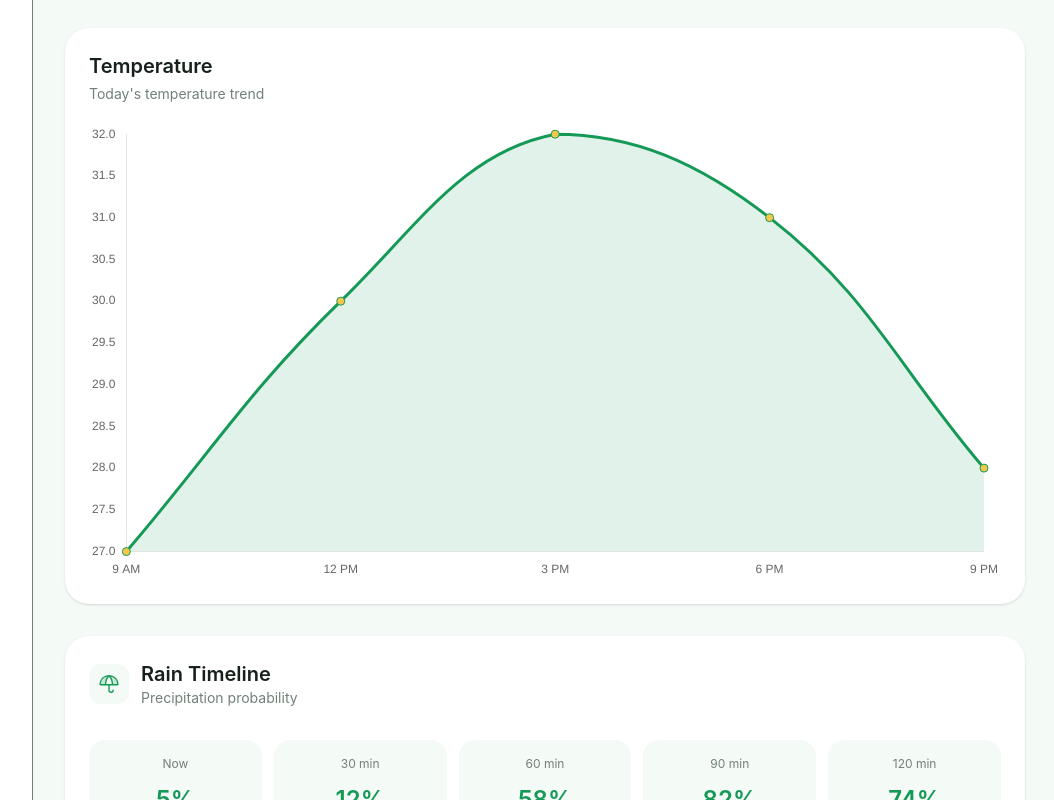
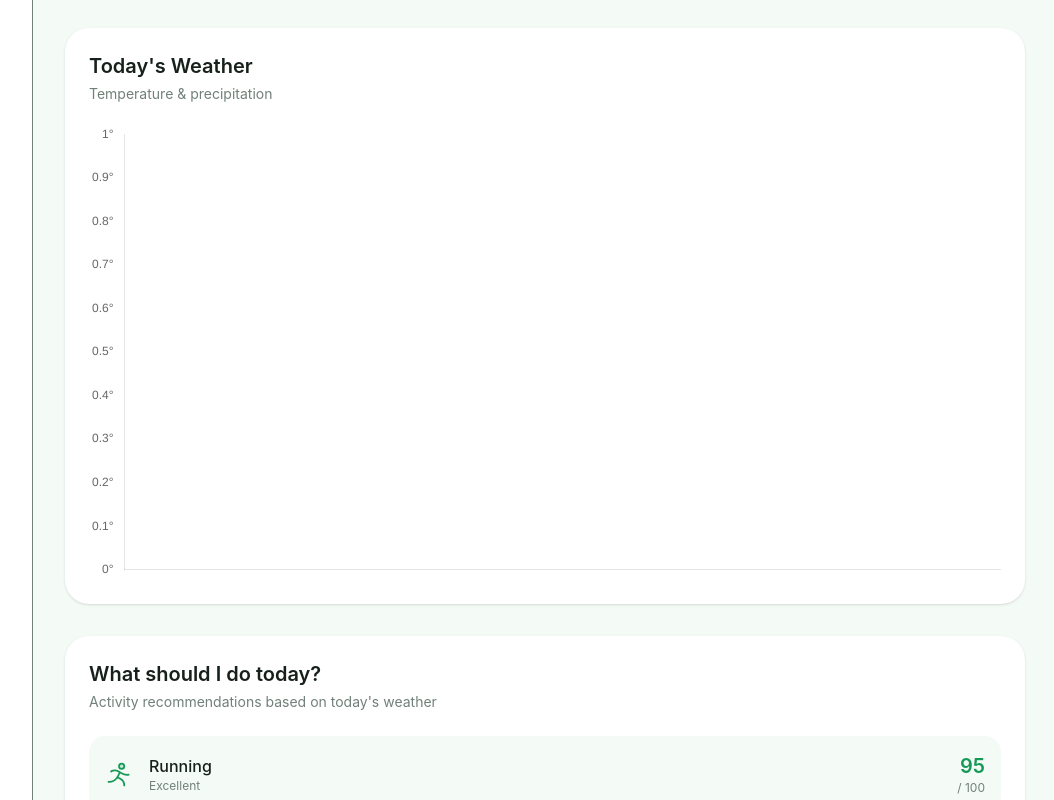
Before and after one commit to RidhamShah23/Aerisly, a React (Vite) app: page / in a window 1280 px wide. Shown: the part 780-1580 px from the top of the page, without its empty margins (223-1277 px from the left). Built offline with nearby package versions, Linux system fonts and the light colour scheme.

Commit message:
modify graph with rain prediction

```diff
--- a/src/App.tsx
+++ b/src/App.tsx
@@ -17,8 +17,6 @@ import {
 import WeatherStatCard from "./components/WeatherStatCard";
 import ForecastCard from "./components/ForecastCard";
 import TemperatureChart from "./components/TemperatureChart";
-import type { RainForecast } from "./types/weather";
-import RainTimeline from "./components/RainTimeline";
 import {
   calculateActivityScore,
 } from "./utils/activityUtils";
@@ -32,9 +30,11 @@ import type {
 
 import type { LocationResult } from "./services/geocodingApi";
 import { getWeather } from "./services/weatherApi";
+import type {HourlyWeather} from "./types/weather";
 import {
   mapCurrentWeather,
   mapForecast,
+  mapHourlyWeather,
 } from "./utils/weatherUtils";
 
 
@@ -45,30 +45,6 @@ const airQuality: AirQualityType = {
   ozone: 38,
   nitrogenDioxide: 18,
 };
-
-
-const rainForecast: RainForecast[] = [
-  {
-    time: "Now",
-    probability: 5,
-  },
-  {
-    time: "30 min",
-    probability: 12,
-  },
-  {
-    time: "60 min",
-    probability: 58,
-  },
-  {
-    time: "90 min",
-    probability: 82,
-  },
-  {
-    time: "120 min",
-    probability: 74,
-  },
-];
 
 const activities: Activity[] = [
   {
@@ -139,7 +115,9 @@ const handleCitySelect = async (
     setweather(currentWeather);
 
     const currentForecast = mapForecast(data);
+    const currentHourly = mapHourlyWeather(data);
 
+setHourlyWeather(currentHourly);
     setweather(currentWeather);
     setForecast(currentForecast);
     console.log("Updated weather:", currentWeather);
@@ -158,6 +136,9 @@ const scoredActivities = activities.map((activity) => ({
     activityWeather
   ),
 }));
+const [hourlyWeather, setHourlyWeather] =
+  useState<HourlyWeather[]>([]);
+
   return (
     <div
       className="flex min-h-screen transition-colors duration-500"
@@ -249,21 +230,10 @@ const scoredActivities = activities.map((activity) => ({
           {/* Temperature Chart */}
 
           <div className="mt-8">
-            <TemperatureChart
-              theme={theme}
-            />
-          </div>
-
-
-          {/* Rain Timeline */}
-
-          <div className="mt-8">
-            <RainTimeline
-              forecast={rainForecast}
-              theme={theme}
-            />
-          </div>
-
+<TemperatureChart
+  theme={theme}
+  hourlyWeather={hourlyWeather}
+/> </div>
 
           {/* Activity Recommendation */}
 
--- a/src/components/TemperatureChart.tsx
+++ b/src/components/TemperatureChart.tsx
@@ -8,9 +8,26 @@ import {
   Filler,
 } from "chart.js";
 
+import type {
+  Chart,
+  TooltipItem,
+} from "chart.js";
+
 import { Line } from "react-chartjs-2";
 
-import type { WeatherTheme } from "../types/weather";
+import {
+  CloudRain,
+} from "@phosphor-icons/react";
+
+import {
+  useEffect,
+  useRef,
+} from "react";
+
+import type {
+  HourlyWeather,
+  WeatherTheme,
+} from "../types/weather";
 
 ChartJS.register(
   CategoryScale,
@@ -23,37 +40,195 @@ ChartJS.register(
 
 interface TemperatureChartProps {
   theme: WeatherTheme;
+  hourlyWeather: HourlyWeather[];
 }
 
 function TemperatureChart({
   theme,
+  hourlyWeather,
 }: TemperatureChartProps) {
 
+  const chartRef =
+    useRef<Chart<"line"> | null>(null);
+
+  const containerRef =
+    useRef<HTMLDivElement | null>(null);
+
+  const rainIconRefs =
+    useRef<(HTMLDivElement | null)[]>([]);
+
+  const labels = hourlyWeather.map(
+    (hour) => hour.time
+  );
+
+  const temperatures = hourlyWeather.map(
+    (hour) => hour.temperature
+  );
+
   const data = {
-    labels: ["9 AM", "12 PM", "3 PM", "6 PM", "9 PM"],
+    labels,
 
     datasets: [
       {
         label: "Temperature",
-        data: [27, 30, 32, 31, 28],
+
+        data: temperatures,
 
         borderColor: theme.primary,
 
-        backgroundColor: `${theme.primary}20`,
+        backgroundColor:
+          `${theme.primary}20`,
 
         fill: true,
 
         tension: 0.4,
 
-        pointRadius: 4,
+        pointRadius: 5,
 
-        pointBackgroundColor: theme.accent,
+        pointBackgroundColor:
+          theme.accent,
+
+        pointBorderColor:
+          theme.card,
+
+        pointBorderWidth: 2,
       },
     ],
   };
 
+  useEffect(() => {
+  const positionRainIcons = () => {
+    const chart = chartRef.current;
+    const container = containerRef.current;
+
+    if (!chart || !container) {
+      return;
+    }
+
+    const canvas = chart.canvas;
+
+    if (!canvas) {
+      return;
+    }
+
+    const xScale = chart.scales.x;
+    const yScale = chart.scales.y;
+
+    if (!xScale || !yScale) {
+      return;
+    }
+
+    const canvasRect =
+      canvas.getBoundingClientRect();
+
+    const containerRect =
+      container.getBoundingClientRect();
+
+    hourlyWeather.forEach((hour, index) => {
+      const icon =
+        rainIconRefs.current[index];
+
+      if (!icon) {
+        return;
+      }
+
+      if (hour.rainProbability < 40) {
+        icon.style.display = "none";
+        return;
+      }
+
+      const x =
+        xScale.getPixelForValue(index);
+
+      const y =
+        yScale.getPixelForValue(
+          hour.temperature
+        );
+
+      const left =
+        canvasRect.left -
+        containerRect.left +
+        x;
+
+      const top =
+        canvasRect.top -
+        containerRect.top +
+        y;
+
+      icon.style.display = "block";
+
+      icon.style.left =
+        `${left}px`;
+
+      icon.style.top =
+        `${top - 30}px`;
+    });
+  };
+
+  const timer = window.setTimeout(
+    positionRainIcons,
+    0
+  );
+
+  const container =
+    containerRef.current;
+
+  if (!container) {
+    return () => {
+      window.clearTimeout(timer);
+    };
+  }
+
+  const resizeObserver =
+    new ResizeObserver(() => {
+      positionRainIcons();
+    });
+
+  resizeObserver.observe(container);
+
+  return () => {
+    window.clearTimeout(timer);
+    resizeObserver.disconnect();
+  };
+}, [hourlyWeather]);
+
+  useEffect(() => {
+    const timer =
+      window.setTimeout(() => {
+        positionRainIcons();
+      }, 0);
+
+    const container =
+      containerRef.current;
+
+    if (!container) {
+      return () => {
+        window.clearTimeout(timer);
+      };
+    }
+
+    const resizeObserver =
+      new ResizeObserver(() => {
+        positionRainIcons();
+      });
+
+    resizeObserver.observe(
+      container
+    );
+
+    return () => {
+      window.clearTimeout(timer);
+      resizeObserver.disconnect();
+    };
+  }, [
+    hourlyWeather,
+    theme.primary,
+  ]);
+
   const options = {
     responsive: true,
+
+    maintainAspectRatio: true,
 
     plugins: {
       legend: {
@@ -61,7 +236,21 @@ function TemperatureChart({
       },
 
       tooltip: {
-        enabled: true,
+        callbacks: {
+          label: (
+            context: TooltipItem<"line">
+          ) => {
+
+            const index =
+              context.dataIndex;
+
+            const rain =
+              hourlyWeather[index]
+                ?.rainProbability ?? 0;
+
+            return ` ${context.parsed.y}°C • Rain ${rain}%`;
+          },
+        },
       },
     },
 
@@ -71,6 +260,12 @@ function TemperatureChart({
 
         grid: {
           display: false,
+        },
+
+        ticks: {
+          callback: (
+            value: string | number
+          ) => `${value}°`,
         },
       },
 
@@ -90,22 +285,90 @@ function TemperatureChart({
         color: theme.text,
       }}
     >
+
+      {/* Header */}
+
       <div className="mb-5">
+
         <h3 className="text-xl font-semibold">
-          Temperature
+          Today's Weather
         </h3>
 
         <p
           className="mt-1 text-sm"
-          style={{ color: theme.mutedText }}
+          style={{
+            color: theme.mutedText,
+          }}
         >
-          Today's temperature trend
+          Temperature & precipitation
         </p>
+
       </div>
 
-      <Line data={data} options={options} />
+
+      {/* Chart */}
+
+      <div
+        ref={containerRef}
+        className="relative"
+      >
+
+      <Line
+  ref={chartRef}
+  data={data}
+  options={options}
+/>
+
+        {/* Rain Indicators */}
+
+        <div className="pointer-events-none absolute inset-0">
+
+          {hourlyWeather.map(
+            (hour, index) => {
+
+              if (
+                hour.rainProbability < 40
+              ) {
+                return null;
+              }
+
+              return (
+                <div
+                  key={`${hour.time}-${index}`}
+                  ref={(element) => {
+                    rainIconRefs.current[
+                      index
+                    ] = element;
+                  }}
+                  className="absolute -translate-x-1/2"
+                  style={{
+                    display: "none",
+                  }}
+                >
+
+                  <CloudRain
+                    size={22}
+                    weight="duotone"
+                    style={{
+                      color: theme.primary,
+                    }}
+                  />
+
+                </div>
+              );
+            }
+          )}
+
+        </div>
+
+      </div>
+
     </div>
   );
 }
 
 export default TemperatureChart;
+
+function positionRainIcons() {
+  throw new Error("Function not implemented.");
+}
--- a/src/types/weather.ts
+++ b/src/types/weather.ts
@@ -51,3 +51,9 @@ export interface AirQuality {
   ozone: number;
   nitrogenDioxide: number;
 }
+
+export interface HourlyWeather {
+  time: string;
+  temperature: number;
+  rainProbability: number;
+}
--- a/src/utils/weatherUtils.ts
+++ b/src/utils/weatherUtils.ts
@@ -1,6 +1,8 @@
 import type {
   CurrentWeather,
   WeatherCondition,
+  ForecastDay,
+  HourlyWeather,
 } from "../types/weather";
 
 import type { WeatherApiResponse } from "../services/weatherApi";
@@ -112,11 +114,6 @@ export function mapCurrentWeather(
   };
 }
 
-import type {
-  ForecastDay,
-} from "../types/weather";
-
-
 export function mapForecast(
   data: WeatherApiResponse
 ): ForecastDay[] {
@@ -141,3 +138,36 @@ function formatForecastDay(date: string): string {
     weekday: "short",
   });
 }
+export function mapHourlyWeather(
+  data: WeatherApiResponse
+): HourlyWeather[] {
+  const now = Date.now();
+
+  const startIndex = data.hourly.time.findIndex(
+    (time) => new Date(time).getTime() >= now
+  );
+
+  const index =
+    startIndex === -1 ? 0 : startIndex;
+
+  return data.hourly.time
+    .slice(index, index + 8)
+    .map((time, i) => ({
+      time: formatHour(time),
+      temperature: Math.round(
+        data.hourly.temperature_2m[index + i]
+      ),
+      rainProbability:
+        data.hourly.precipitation_probability[index + i],
+    }));
+}
+
+function formatHour(time: string): string {
+  return new Date(time).toLocaleTimeString(
+    "en-US",
+    {
+      hour: "numeric",
+      hour12: true,
+    }
+  );
+}
```
